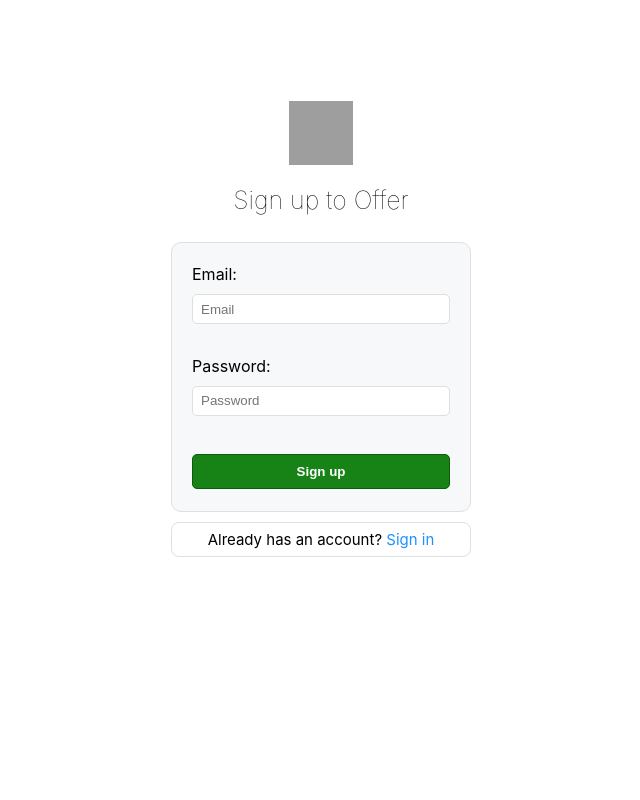
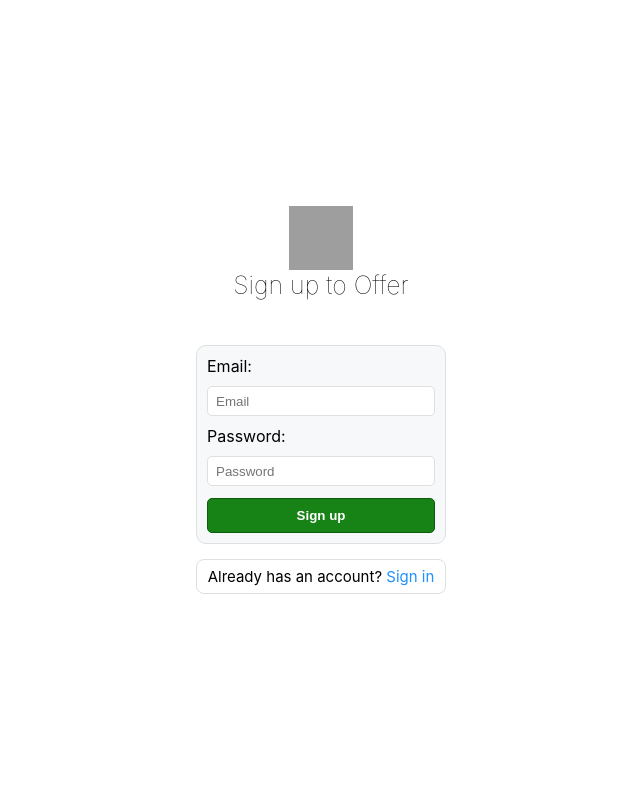
Before and after one commit to PyotrAndreev/best-opportunity-provider, a Python web app: template templates/sign-up.html in a window 1280 px wide. Shown: the whole page, without its empty margins (319-959 px from the left). Run offline with Jinja, Linux system fonts and the light colour scheme; the template is opened without the code that fills it, so the values that code supplies are empty; grey boxes are pictures that could not be loaded.

Commit message:
update frontend

```diff
--- a/config.py
+++ b/config.py
@@ -20,7 +20,7 @@ logger = logging.getLogger()
 
 # ===== Application configuration =====
 
-HOST: str = '192.168.8.21'
+HOST: str = '127.0.0.1'
 PORT: int = 8000
 
 from fastapi import FastAPI
--- a/static/scripts/sign-up.js
+++ b/static/scripts/sign-up.js
@@ -22,10 +22,14 @@ loginBtn.addEventListener('click', (e) => {
         }
         response_json = await response.json()
         Object.keys(response_json).forEach(key => {
+            let error_p = document.createElement("p")
+            error_p.classList.add("error-p")
             if (key === 'email') {
-                emailField.parentElement.childNodes[2].textContent = response_json[key][0]['message']
+                error_p.innerText = response_json[key][0]['message']
+                emailField.parentElement.appendChild(error_p)
             } else if (key === 'password') {
-                passwordField.parentElement.childNodes[2].textContent = response_json[key][0]['message']
+                error_p.innerText = response_json[key][0]['message']
+                passwordField.parentElement.appendChild(error_p)
             }
         })
     })
--- a/static/styles/login.css
+++ b/static/styles/login.css
@@ -5,19 +5,28 @@
 }
 body {
     font-family: "Inter", sans-serif;
+
+}
+
+#wrapper {
+        display: grid;
+    grid-template-rows: 1fr auto 1fr;
+    grid-template-columns: 1fr auto 1fr;
+    gap: 0;
+    height: 100vh;
 }
 #login_form {
-    display: grid;
-    grid-template-columns: repeat(4, 1fr) repeat(2, 150px) repeat(4, 1fr);
-    gap: 0;
-    grid-template-rows: repeat(25, 1fr);
-    height: 100vh;
+    grid-column: 2 / 3;
+    grid-row: 2 / 3;
+    display: flex;
+    flex-direction: column;
+    /*grid-template-columns: 1fr auto 1fr;*/
+    gap: 5px;
+    /*grid-template-rows: 1fr auto 1fr;*/
 }
 #header img {
     width: 64px;
     height: 64px;
-    margin-top: 20px;
-    margin-bottom: 20px;
 }
 
 #header-greeting {
@@ -26,25 +35,22 @@ body {
 }
 
 #header {
-    grid-column: 5 / 7;
-    grid-row: 4;
     display: flex;
     flex-direction: column;
     align-items: center;
+    margin-bottom: 40px;
 }
+
 #login-form-content {
-    min-height: 200px;
     background-color: #f6f8fa;
     border: 1px solid #dddfe1;
     border-radius: 10px;
-    grid-column: 5 / 7;
-    grid-row: 6 / 16;
-    display: grid;
-    grid-template-rows: repeat(50, 1fr);
-    padding-left: 20px;
-    padding-right: 20px;
-    /*padding-bottom: 20px;*/
+    display: flex;
+    flex-direction: column;
+    gap: 10px;
     margin: 0;
+    padding: 10px;
+    width: 250px;
 }
 
 #registration-div-form {
@@ -130,3 +136,12 @@ input:focus {
   width: 100vw;
   z-index: -1;
 }
+
+.error-p {
+    margin-top: 5px;
+    background-color: #ac3e3e;
+    color: #ffffff;
+    padding: 3px;
+    font-size: 10px;
+    border-radius: 5px;
+}
--- a/templates/sign-in.html
+++ b/templates/sign-in.html
@@ -5,6 +5,8 @@
          <link rel="stylesheet" href="/static/styles/login.css">
     </head>
     <body>
+        <div id="wrapper">
+
         <div id="login_form">
             <div id="header">
                 <img src="../static/temp/chill.jpg" alt="logo">
@@ -29,6 +31,8 @@
                     </div>
                 </div>
         </div>
+        </div>
+
     </body>
 <script src="/static/scripts/sign-in.js"></script>
 </html>
--- a/templates/sign-up.html
+++ b/templates/sign-up.html
@@ -6,6 +6,7 @@
     </head>
 
     <body>
+    <div id="wrapper">
         <div id="login_form">
         <div id="header">
             <img src="../static/temp/chill.jpg" alt="logo">
@@ -30,6 +31,7 @@
             </div>
         </div>
     </div>
+    </div>
     </body>
 <script src="/static/scripts/sign-up.js"></script>
 </html>
```
Also changed, not shown: static/scripts/opportunity.js (+15 -2 lines), static/scripts/sign-in.js (+6 -2 lines), static/styles/header.css (+5 -3 lines), static/styles/opportunities/page.css (+57 -8 lines), static/styles/opportunity/page.css (+10 -5 lines), templates/opportunities.html (+8 -0 lines), static/img/arrow.png (added). Lines whose indentation alone changed are shown as unchanged.
